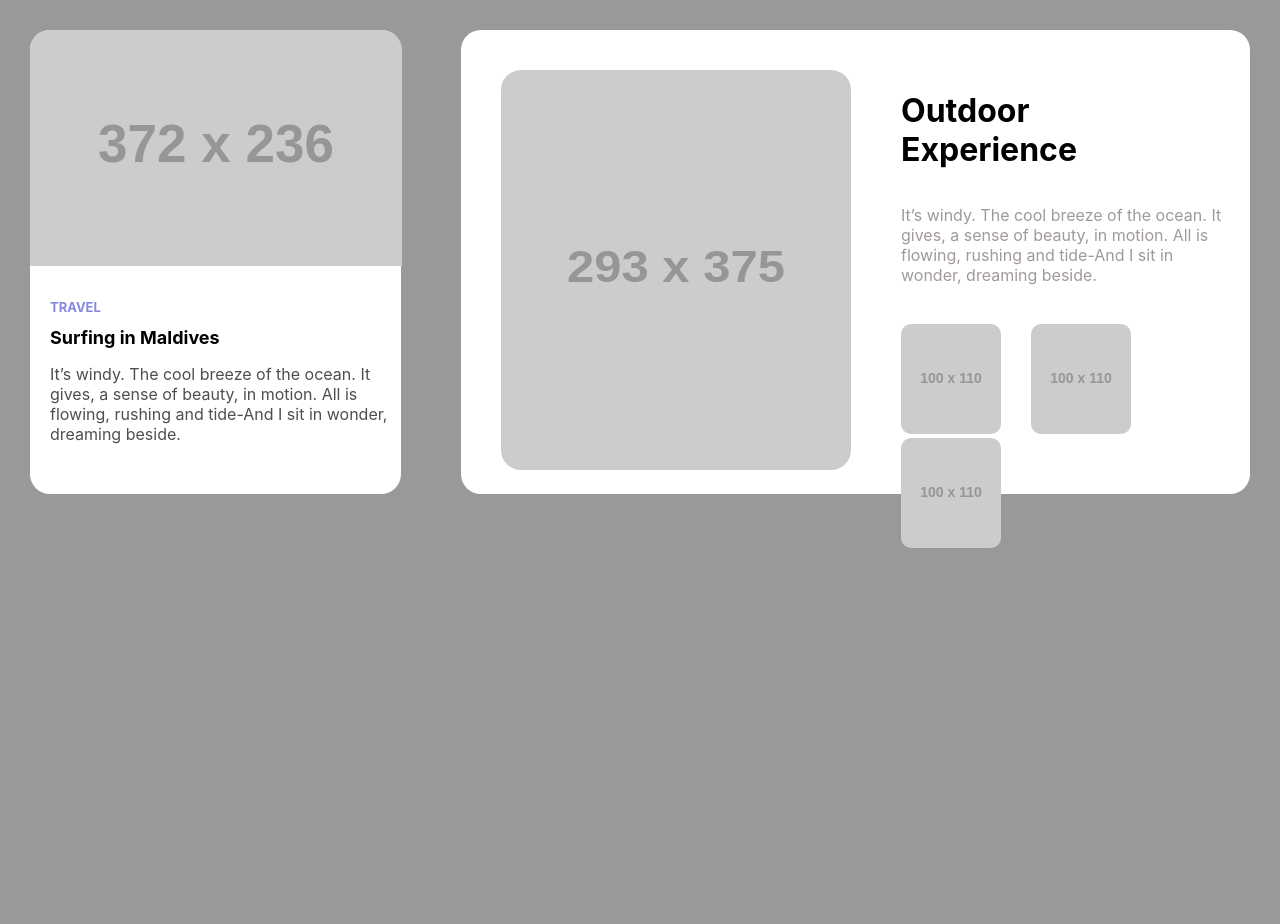
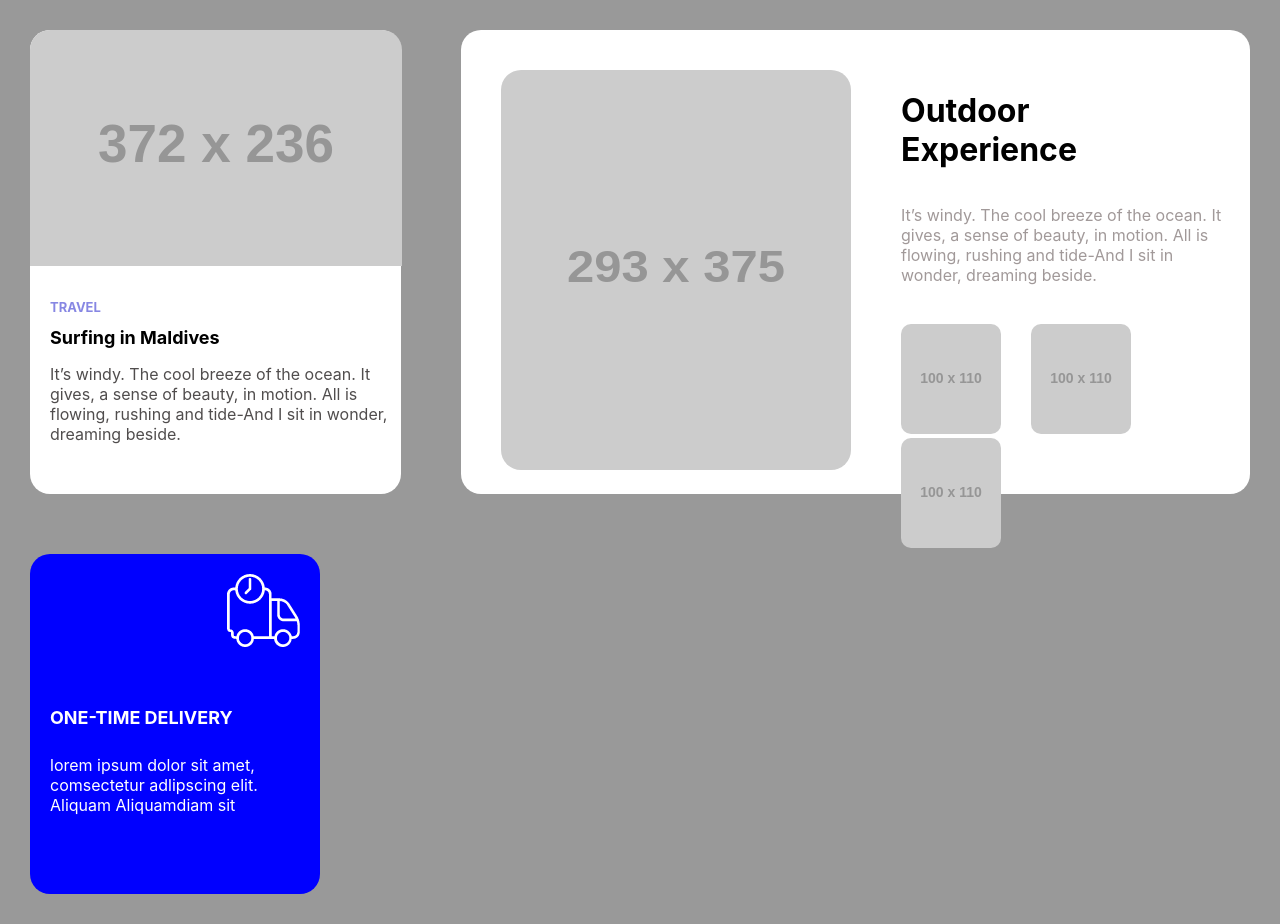
Before and after one commit to rts-cmk-wu04/react-komponenter-IsabellaRobinson, a React (Create React App) app: page / in a window 1280 px wide. Before the commit the page ends 800 px from the top, so only its background shows below. Built offline with nearby package versions, Linux system fonts and the light colour scheme.

Commit message:
delivery component

```diff
--- a/src/App.js
+++ b/src/App.js
@@ -1,5 +1,6 @@
 import Travel from "./components/travel.js";
 import Outdoor from "./components/outdoor.js";
+import Delivery from "./components/delivery.js";
 import './App.css';
 
 function App() {
@@ -7,6 +8,7 @@ function App() {
     <>
       <Travel/>
       <Outdoor/>
+      <Delivery/>
     </>
   )
 }
--- /dev/null
+++ b/src/components/delivery.css
@@ -0,0 +1,29 @@
+#deliveryCard{
+    display: grid;
+    grid-template-columns: auto auto;
+    grid-template-rows: auto auto auto;
+    background-color: blue;
+    width: 250px;
+    height: 300px;
+    margin: 30px;
+    padding: 20px;
+    color: white;
+    border-radius: 20px;
+}
+
+#deliveryCard a {
+    grid-column: 2;
+    grid-row: 1;
+}
+
+#toplineDelivery {
+    margin-bottom: -40px;
+    grid-row:2;
+    grid-column: 1 /span 2;
+    font-size: large;
+}
+
+#textDelivery {
+    grid-column: 1 /span 2;
+    grid-row: 3;
+}
--- /dev/null
+++ b/src/components/delivery.js
@@ -0,0 +1,17 @@
+
+import "./delivery.css"
+
+function Delivery(){
+    return(
+        <div id="deliveryCard">
+            <a href="_blank ">
+                <img src="./On_time_delivery_icon.png" alt="billede"/>
+            </a>
+
+            <h1 id="toplineDelivery">ONE-TIME DELIVERY</h1>
+            <p id="textDelivery">lorem ipsum dolor sit amet, comsectetur adlipscing elit. Aliquam Aliquamdiam sit</p>
+        </div>
+    )
+
+}
+export default Delivery;
```
Also changed, not shown: public/On_time_delivery_icon.png (added), 1 other file (tests, documents, lock files or other folders).
